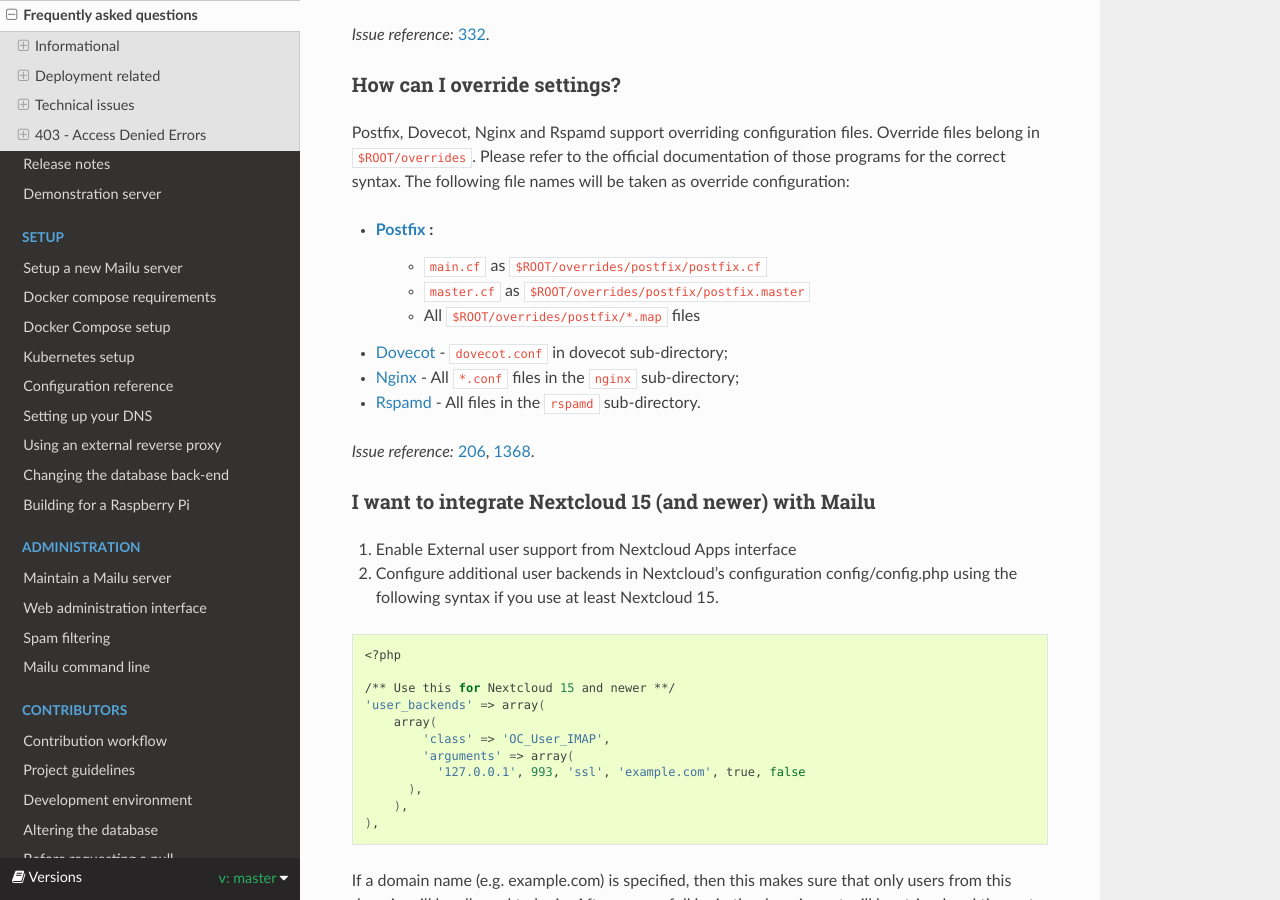
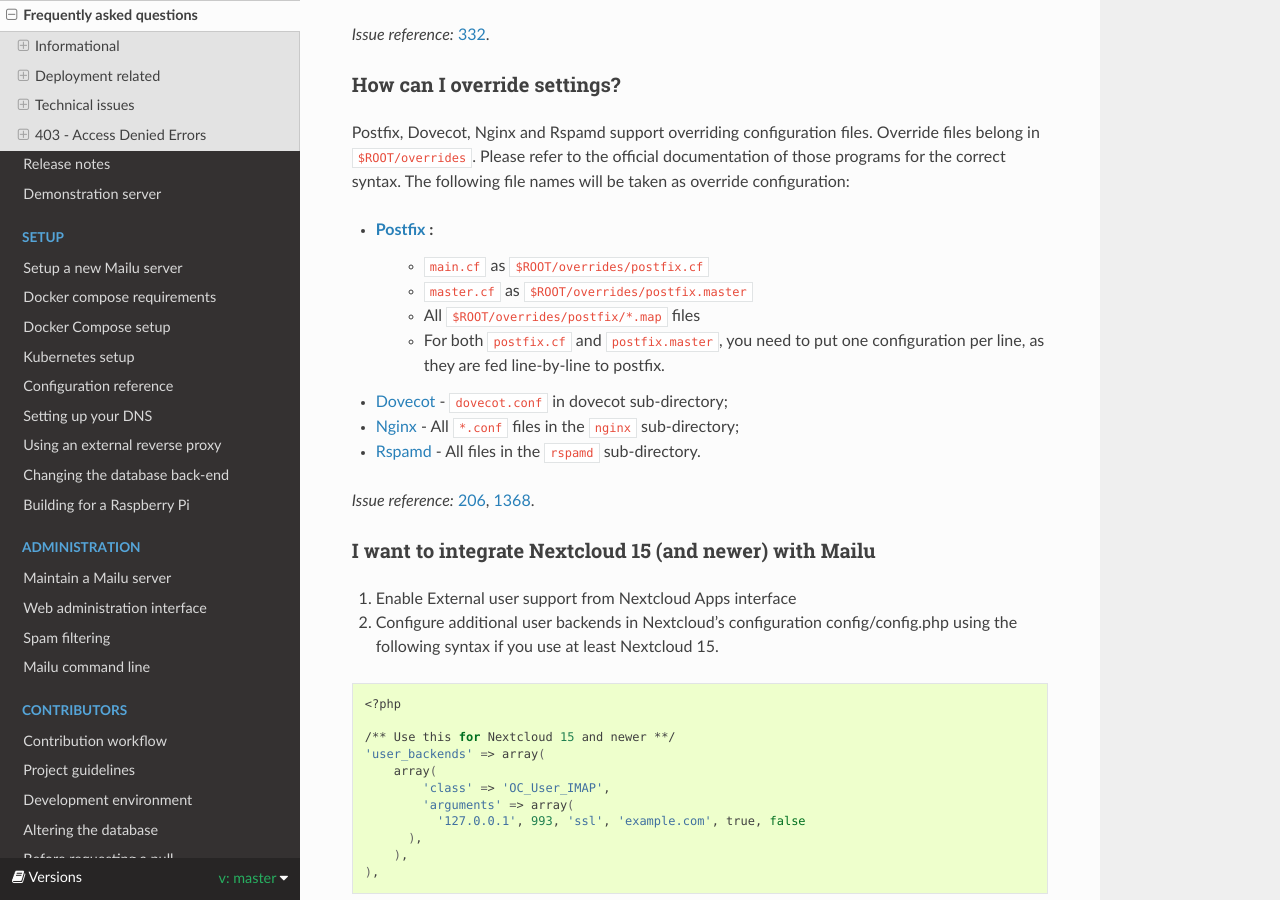
Before and after one commit to WillingDev0812/Mail-Management-Tool, a Sphinx documentation site: the page built from docs/faq.rst, in a window 1280 px wide and 900 px high, scrolled down 5112 px. Built offline with Sphinx 7.4.7 and the Read the Docs theme 2.0.0, drawn with Linux system fonts in a browser that asks for light colours; formulas are drawn with MathJax 3.

Commit message:
Reflect override settings for postfix
Also added a stumbling stone when changing postfix.cf

```diff
--- a/docs/faq.rst
+++ b/docs/faq.rst
@@ -258,9 +258,11 @@ Postfix, Dovecot, Nginx and Rspamd support overriding configuration files. Overr
 correct syntax. The following file names will be taken as override configuration:
 
 - `Postfix`_ :
-   - ``main.cf`` as ``$ROOT/overrides/postfix/postfix.cf``
-   - ``master.cf`` as ``$ROOT/overrides/postfix/postfix.master``
+   - ``main.cf`` as ``$ROOT/overrides/postfix.cf``
+   - ``master.cf`` as ``$ROOT/overrides/postfix.master``
    - All ``$ROOT/overrides/postfix/*.map`` files
+   - For both ``postfix.cf`` and ``postfix.master``, you need to put one configuration per line, as they are fed line-by-line
+     to postfix.
 - `Dovecot`_ - ``dovecot.conf`` in dovecot sub-directory;
 - `Nginx`_ - All ``*.conf`` files in the ``nginx`` sub-directory;
 - `Rspamd`_ - All files in the ``rspamd`` sub-directory.
```
